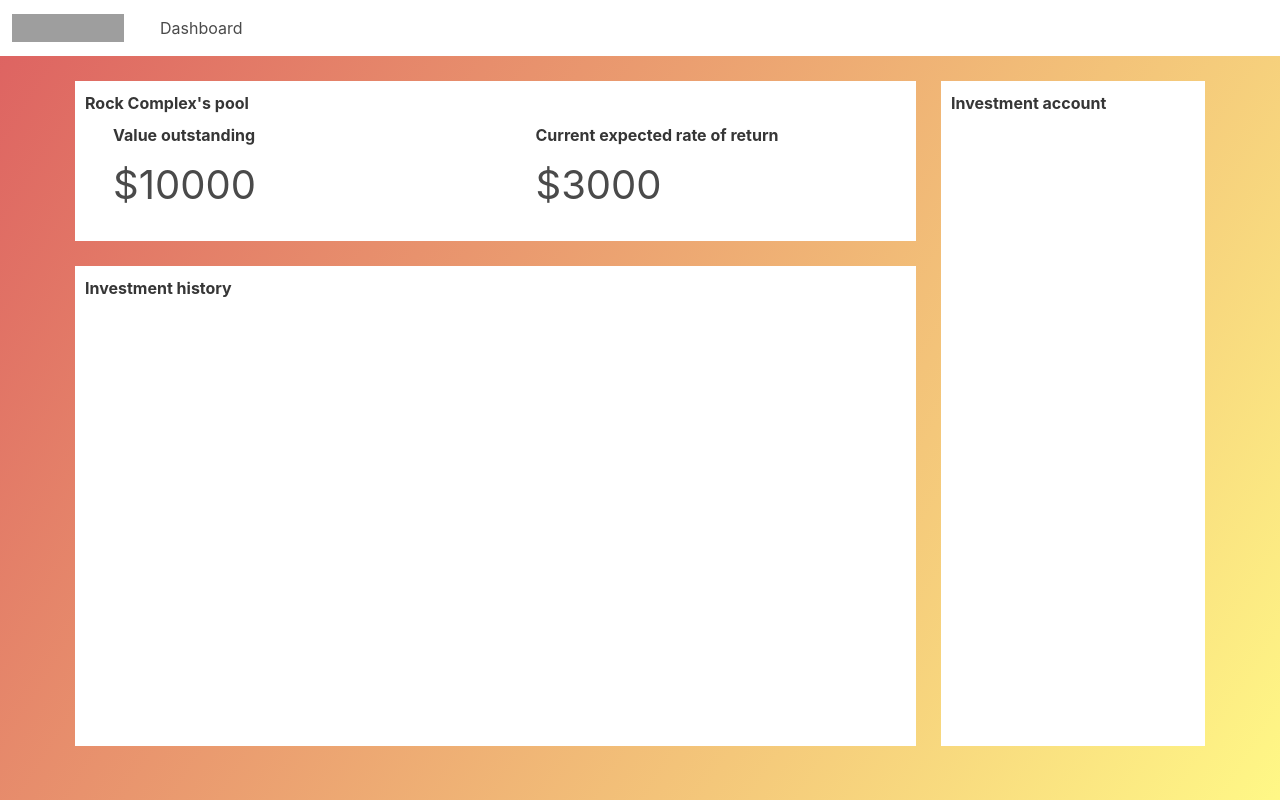
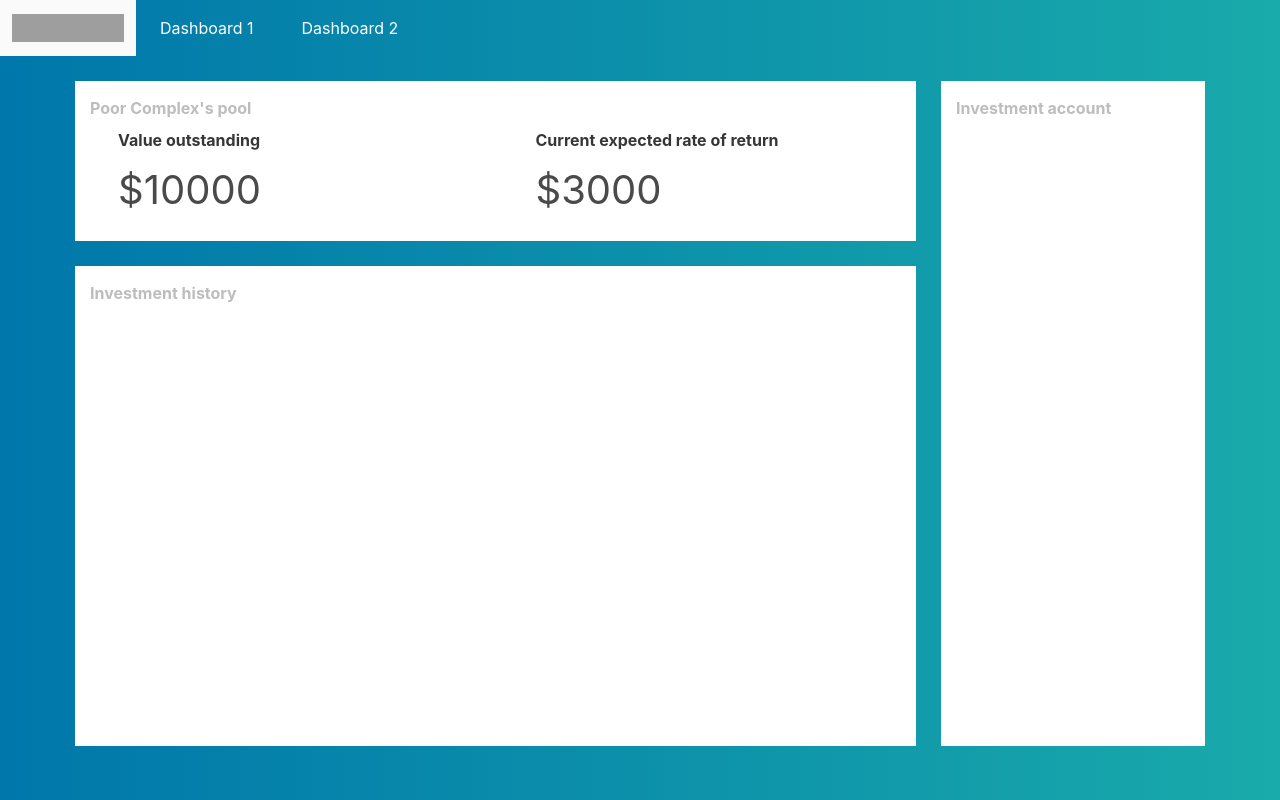
Before and after one commit to hnrytrn/hack-western-4, a website: page app/templates/dashboard.html in a window 1280 px wide. Drawn offline with nearby package versions, Linux system fonts and the light colour scheme; grey boxes are pictures that could not be loaded.

Commit message:
transparent nav

```diff
--- a/app/css/dashboard.css
+++ b/app/css/dashboard.css
@@ -1,16 +1,17 @@
 body{
 
 
-            background: #fff886;
-            background: -webkit-linear-gradient(bottom right,#fff886,#dd6161);
-            background: -moz-linear-gradient(bottom right,#fff886,#dd6161);
-            background: linear-gradient(bottom right,#fff886,#dd6161);
+
+            background: #0077aa;
+            background: -webkit-linear-gradient(left,#0077aa,#19aaaa);
+            background: -moz-linear-gradient(left,#0077aa,#19aaaa);
+            background: linear-gradient(left,#0077aa,#19aaaa);
 
             min-height:100vh;
 }
 .mycard{
     background: white;
-	padding:10px;
+	padding:15px;
 	margin:25px;
 }
 #pool{
@@ -43,3 +44,15 @@ body{
 .label{
 	margin-bottom:0px;
 }
+.main-label{
+	color:#bdbdbd;
+}
+nav{
+	background: #0077aa;
+            background: -webkit-linear-gradient(left,#0077aa,#19aaaa);
+            background: -moz-linear-gradient(left,#0077aa,#19aaaa);
+            background: linear-gradient(left,#0077aa,#19aaaa);
+}
+.navbar-item{
+	color:white;
+}
--- a/app/templates/dashboard.html
+++ b/app/templates/dashboard.html
@@ -12,21 +12,27 @@
   </head>
   <body>
     <!-- NAVBAR -->
-    <nav class="navbar is-transparent" role="navigation" aria-label="dropdown navigation">
+    <nav class="navbar" role="navigation" aria-label="dropdown navigation">
       <a class="navbar-item">
         <img src="https://bulma.io/images/bulma-logo.png" alt="Bulma: a modern CSS framework based on Flexbox" width="112" height="28">
       </a>
 
       <div class="navbar-item">
         <a class="navbar-item">
-          Dashboard
+          Dashboard 1
+        </a>
+      </div>
+
+      <div class="navbar-item">
+        <a class="navbar-item">
+          Dashboard 2
         </a>
       </div>
     </nav>
   <div id="columns" class="columns">
     <div id="col1" class="column is-three-quarters">
       <div id="pool" class="mycard">
-        <label class="label">Rock Complex's pool</label>
+        <label class="label main-label">Poor Complex's pool</label>
         <div class="columns">
         <div class="column val-col">
           <label class="label">Value outstanding</label>
@@ -39,12 +45,12 @@
         </div>
       </div>
       <div id="graph" class="mycard">
-        <label class="label">Investment history</label>
+        <label class="label main-label">Investment history</label>
       </div>
     </div>
     <div id="col2" class="column">
       <div id="investment-account" class="mycard">
-        <label class="label">Investment account</label>
+        <label class="label main-label">Investment account</label>
       </div>
     </div>
   </div>
```
